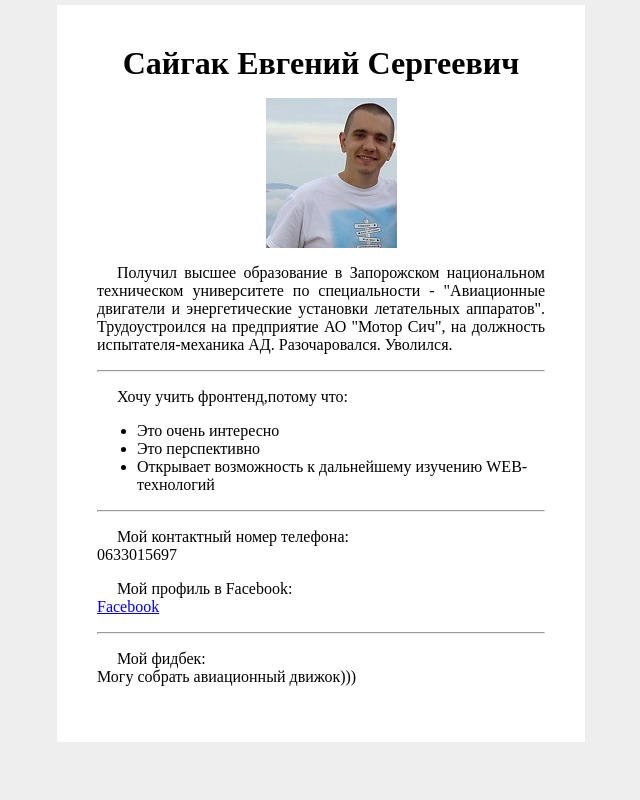
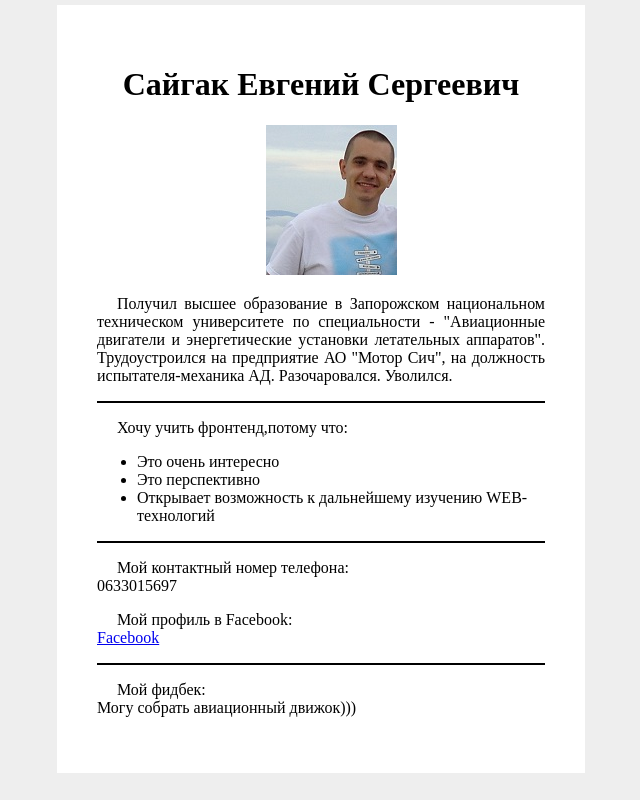
Before and after one commit to npmcdn-to-unpkg-bot/hw_frontend, a plain HTML site: page hw1/hw.html in a window 1280 px wide. Shown: the whole page, without its empty margins (319-959 px from the left). Drawn offline with Linux system fonts and the light colour scheme.

Commit message:
added blocks

```diff
--- a/hw1/hw.html
+++ b/hw1/hw.html
@@ -1,24 +1,26 @@
-<!DOCTYPE HTML PUBLIC "-//W3C//DTD HTML 4.01 Transitional//EN" "http://www.w3.org/TR/html4/loose.dtd">
-<html>
+<!DOCTYPE HTML>
+<html lang="en">
 <head>
-<meta http-equiv="Content-Type" content="text/html; charset=utf-8">
+<meta charset="utf-8">
 <link rel="stylesheet" href="style.css" type="text/css" >
 <title>Моя визитка</title>
 </head>
 <body>
+	<div class="wrapper">
 		<div class="content">
 			<h1>Сайгак Евгений Сергеевич</h1>
 			<p class="myphoto">
 				<img src="myphoto.jpeg" alt="Моя фотка">
 			</p>
-			<p class="infa">
+			<p >
 				Получил высшее образование в Запорожском национальном техническом университете
 				по специальности - "Авиационные двигатели и энергетические установки летательных аппаратов".
 				Трудоустроился на предприятие АО "Мотор Сич", на должность испытателя-механика АД.
 				Разочаровался. Уволился.
 			</p>
-			<hr>
-			<div>
+		</div>
+
+		<div class="reasons">
 				<p>Хочу учить фронтенд,потому что:</p>
 					<ul>
 						<li>Это очень интересно</li>
@@ -26,9 +28,9 @@
 						<li>Открывает возможность к дальнейшему изучению WEB-технологий</li>
 
 					</ul>
-			</div>
-			<hr>
-			<div>
+		</div>
+
+		<div class="contacts">
 				<p>
 					Мой контактный номер телефона:<br>
 					0633015697
@@ -36,15 +38,15 @@
 				<p>
 					Мой профиль в Facebook:<br><a href="https://www.facebook.com/profile.php?id=100011198564589" target="_blank" title="Мой Facebook">Facebook</a>
 				</p>
-			</div>
-			<hr>
+		</div>
+
 			<div class="feedback">
 				<p>
 					Мой фидбек: <br>
 					Могу собрать авиационный движок)))
 				</p>
 			</div>
-		</div>
+	</div>
 
 
 </body>
--- a/hw1/style.css
+++ b/hw1/style.css
@@ -4,28 +4,27 @@ body{
 	background-color:#EEEEEE;
 }
 
-h1{
-	text-align:center;
-	margin:0;
+p{
+	text-indent:20px;
+	text-align:justify;
 }
-.wrapper{
-	background-color:#EEEEEE;
-	margin: 0;
-}
+
+h1,
 .myphoto{
 	text-align:center;
+}
 
-}
-.content{
+
+.wrapper{
+	margin: 5px auto 15px auto;
+	padding:40px;
 	width:35%;
 	height:100%;
 	background-color:white;
-	margin: 5px auto 15px auto;
-	padding:40px;
 }
-p{
-	text-indent:20px;
+
+.content,
+.reasons,
+.contacts{
+	border-bottom: 2px solid black;
 }
-.infa{
-	text-align:justify;
-}
```
